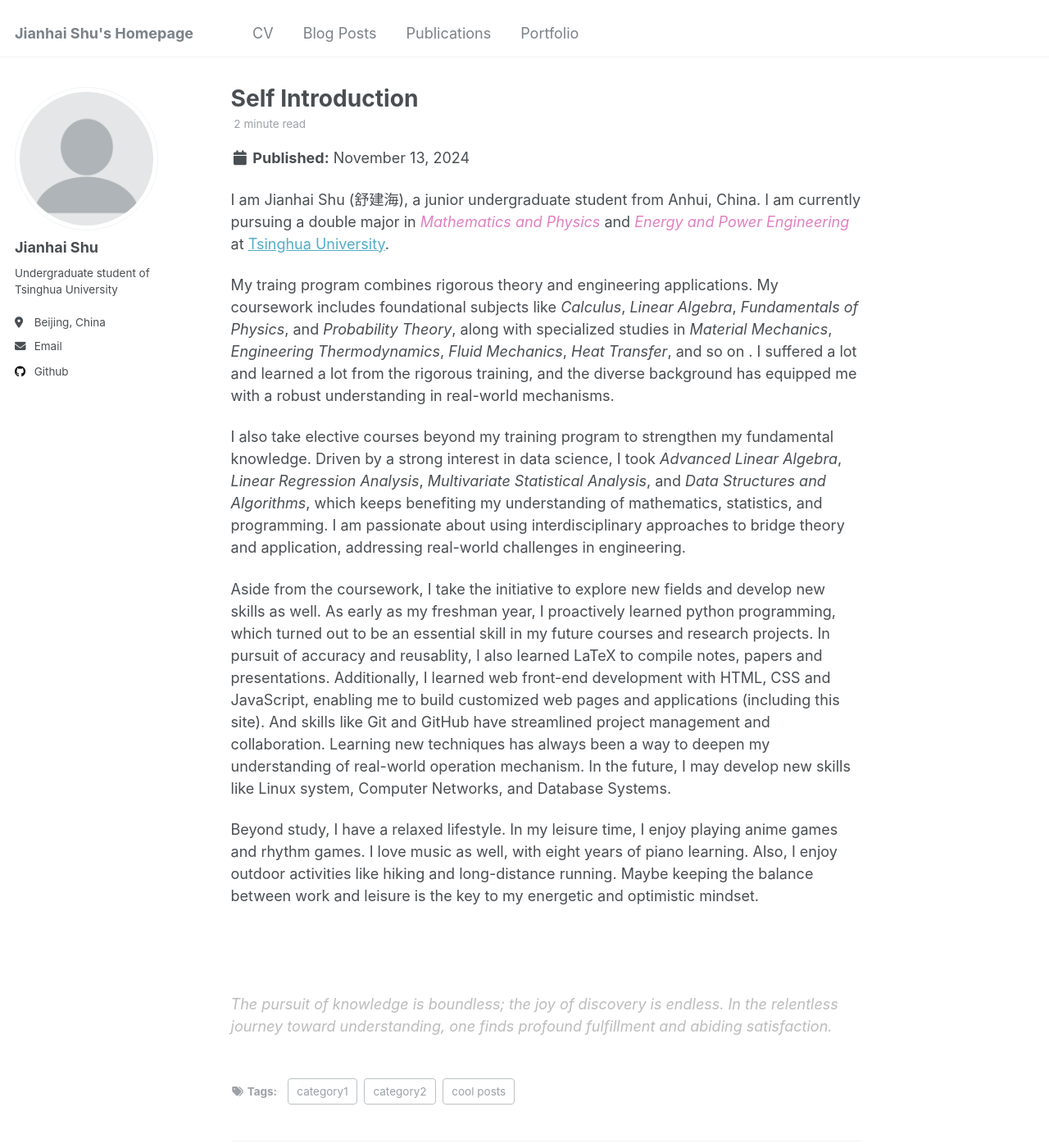
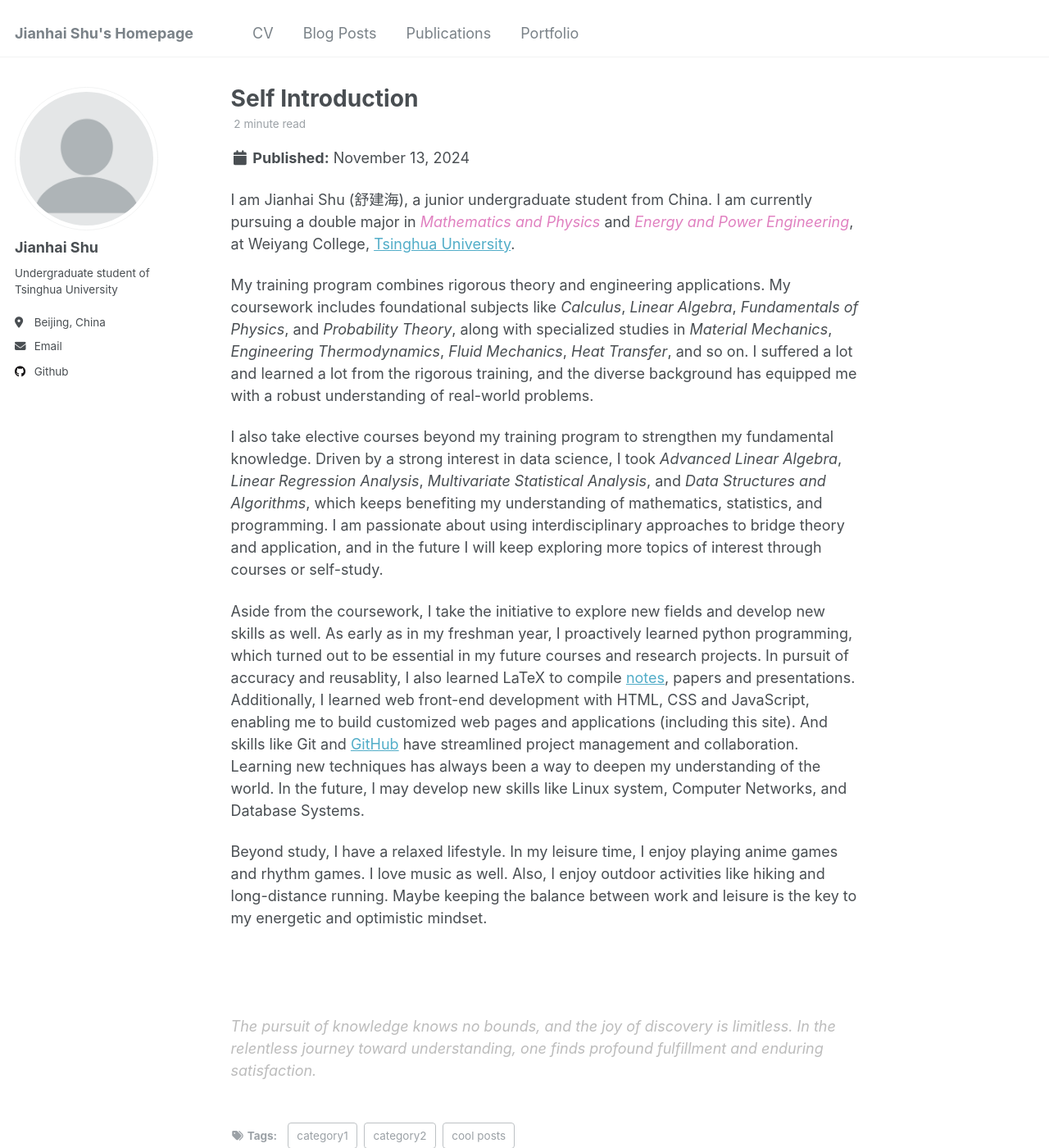
Before and after one commit to Celestopia/celestopia.github.io, a Jekyll site: the page built from _posts/2024-11-13-Self_Introduction.md, in a window 1280 px wide and 1400 px high. Shown: the whole window at 82% size. Built offline with Jekyll 4.4.1, drawn with Linux system fonts in a browser that asks for light colours.

Commit message:
Modified language expression, and added some links.

```diff
--- a/_posts/2024-11-13-Self_Introduction.md
+++ b/_posts/2024-11-13-Self_Introduction.md
@@ -15,7 +15,7 @@ tags:
 }
 .tooltip .tooltiptext {
     visibility: hidden;
-    width: 30vw;
+    width: 10vw;
     background-color: rgba(192,192,192,1);
     color: rgba(255,255,255,1);
     text-align: left;
@@ -25,7 +25,7 @@ tags:
     z-index: 1;
     bottom: 125%;
     left: 0%;
-    margin-left: -30vw;
+    margin-left: -10vw;
     opacity: 0;
 }
 .tooltip.show .tooltiptext {
@@ -42,16 +42,14 @@ function toggleTooltip(element) {
 </script>
 
 
-<p>I am Jianhai Shu (舒建海), a junior undergraduate student from Anhui, China. I am currently pursuing a double major in <span style="font-style:italic; color: rgba(224,128,192,1);">Mathematics and Physics</span> and <span style="font-style:italic; color: rgba(224,128,192,1);">Energy and Power Engineering</span> at <a href="https://www.tsinghua.edu.cn/en/">Tsinghua University</a>.</p>
+<p>I am Jianhai Shu (舒建海), a junior undergraduate student from <span class="tooltip" onclick="toggleTooltip(this)">China<span class="tooltiptext">Hefei City, Anhui Province</span></span>. I am currently pursuing a double major in <span style="font-style:italic; color: rgba(224,128,192,1);">Mathematics and Physics</span> and <span style="font-style:italic; color: rgba(224,128,192,1);">Energy and Power Engineering</span>, at <span class="tooltip" onclick="toggleTooltip(this)">Weiyang College<span class="tooltiptext">未央书院</span></span>, <a href="https://www.tsinghua.edu.cn/en/">Tsinghua University</a>.</p>
 
-<p>My traing program combines rigorous theory and engineering applications. My coursework includes foundational subjects like <span style="font-style: italic;">Calculus</span>, <span style="font-style: italic;">Linear Algebra</span>, <span style="font-style: italic;">Fundamentals of Physics</span>, and <span style="font-style: italic;">Probability Theory</span>, along with specialized studies in <span style="font-style: italic;">Material Mechanics</span>, <span style="font-style: italic;">Engineering Thermodynamics</span>, <span style="font-style: italic;">Fluid Mechanics</span>, <span style="font-style: italic;">Heat Transfer</span>,
-<span class="tooltip" onclick="toggleTooltip(this)">and so on
-<span class="tooltiptext">Numerical Analysis, Fundamentals of Control Engineering, Lab. of Physics A, Big Data and Artificial Intelligence for Engineering, ...</span></span>. I suffered a lot and learned a lot from the rigorous training, and the diverse background has equipped me with a robust understanding in real-world mechanisms.</p>
+<p>My training program combines rigorous theory and engineering applications. My coursework includes foundational subjects like <span style="font-style: italic;">Calculus</span>, <span style="font-style: italic;">Linear Algebra</span>, <span style="font-style: italic;">Fundamentals of Physics</span>, and <span style="font-style: italic;">Probability Theory</span>, along with specialized studies in <span style="font-style: italic;">Material Mechanics</span>, <span style="font-style: italic;">Engineering Thermodynamics</span>, <span style="font-style: italic;">Fluid Mechanics</span>, <span style="font-style: italic;">Heat Transfer</span>, <span class="tooltip" onclick="toggleTooltip(this)">and so on<span class="tooltiptext">Numerical Analysis, Fundamentals of Control Engineering, Lab. of Physics A, Big Data and Artificial Intelligence for Engineering, ...</span></span>. I suffered a lot and learned a lot from the rigorous training, and the diverse background has equipped me with a robust understanding of real-world problems.</p>
 
-<p>I also take elective courses beyond my training program to strengthen my fundamental knowledge. Driven by a strong interest in data science, I took <span style="font-style: italic;">Advanced Linear Algebra</span>, <span style="font-style: italic;">Linear Regression Analysis</span>, <span style="font-style: italic;">Multivariate Statistical Analysis</span>, and <span style="font-style: italic;">Data Structures and Algorithms</span>, which keeps benefiting my understanding of mathematics, statistics, and programming. I am passionate about using interdisciplinary approaches to bridge theory and application, addressing real-world challenges in engineering.</p>
+<p>I also take elective courses beyond my training program to strengthen my fundamental knowledge. Driven by a strong interest in data science, I took <span style="font-style: italic;">Advanced Linear Algebra</span>, <span style="font-style: italic;">Linear Regression Analysis</span>, <span style="font-style: italic;">Multivariate Statistical Analysis</span>, and <span style="font-style: italic;">Data Structures and Algorithms</span>, which keeps benefiting my understanding of mathematics, statistics, and programming. I am passionate about using interdisciplinary approaches to bridge theory and application, and in the future I will keep exploring more topics of interest through courses or self-study.</p>
 
-<p>Aside from the coursework, I take the initiative to explore new fields and develop new skills as well. As early as my freshman year, I proactively learned python programming, which turned out to be an essential skill in my future courses and research projects. In pursuit of accuracy and reusablity, I also learned LaTeX to compile notes, papers and presentations. Additionally, I learned web front-end development with HTML, CSS and JavaScript, enabling me to build customized web pages and applications (including this site). And skills like Git and GitHub have streamlined project management and collaboration. Learning new techniques has always been a way to deepen my understanding of real-world operation mechanism. <span class="tooltip" onclick="toggleTooltip(this)">In the future, I may develop new skills like Linux system, Computer Networks, and Database Systems.<span class="tooltiptext">Out of entertainment interest, I may also explore image processing, wave processing and music composition (wish I have the time).</span></span></p>
+<p>Aside from the coursework, I take the initiative to explore new fields and develop new skills as well. As early as in my freshman year, I proactively learned python programming, which turned out to be essential in my future courses and research projects. In pursuit of accuracy and reusablity, I also learned LaTeX to compile <a href="/notes/">notes</a>, papers and presentations. Additionally, I learned web front-end development with HTML, CSS and JavaScript, enabling me to build customized web pages and applications (including this site). And skills like Git and <a href="https://github.com/Celestopia">GitHub</a> have streamlined project management and collaboration. Learning new techniques has always been a way to deepen my understanding of the world. <span class="tooltip" onclick="toggleTooltip(this)">In the future, I may develop new skills like Linux system, Computer Networks, and Database Systems.<span class="tooltiptext">Out of entertainment interest, I may also explore image processing, wave processing and music composition (wish I have the time).</span></span></p>
 
-<p>Beyond study, I have a relaxed lifestyle. In my leisure time, I enjoy playing anime games and rhythm games. I love music as well, with eight years of piano learning. Also, I enjoy outdoor activities like hiking and long-distance running. Maybe keeping the balance between work and leisure is the key to my energetic and optimistic mindset.</p>
+<p>Beyond study, I have a relaxed lifestyle. In my leisure time, I enjoy playing anime games and rhythm games. <span class="tooltip" onclick="toggleTooltip(this)">I love music as well<span class="tooltiptext">with eight years of piano learning</span></span>. Also, I enjoy outdoor activities like hiking and long-distance running. Maybe keeping the balance between work and leisure is the key to my energetic and optimistic mindset.</p>
 
-<p><span style="font-style:italic; color: rgba(32,32,32,0.3);"><br/><br/><br/>The pursuit of knowledge is boundless; the joy of discovery is endless. In the relentless journey toward understanding, one finds profound fulfillment and abiding satisfaction.</span></p>
+<p><span style="font-style:italic; color: rgba(32,32,32,0.3);"><br/><br/><br/>The pursuit of knowledge knows no bounds, and the joy of discovery is limitless. In the relentless journey toward understanding, one finds profound fulfillment and enduring satisfaction.</span></p>
```
Also changed, not shown: _pages/about.md (+3 -1 lines), _pages/cv.md (+11 -2 lines), _pages/notes.md (added, +15 -0 lines).
